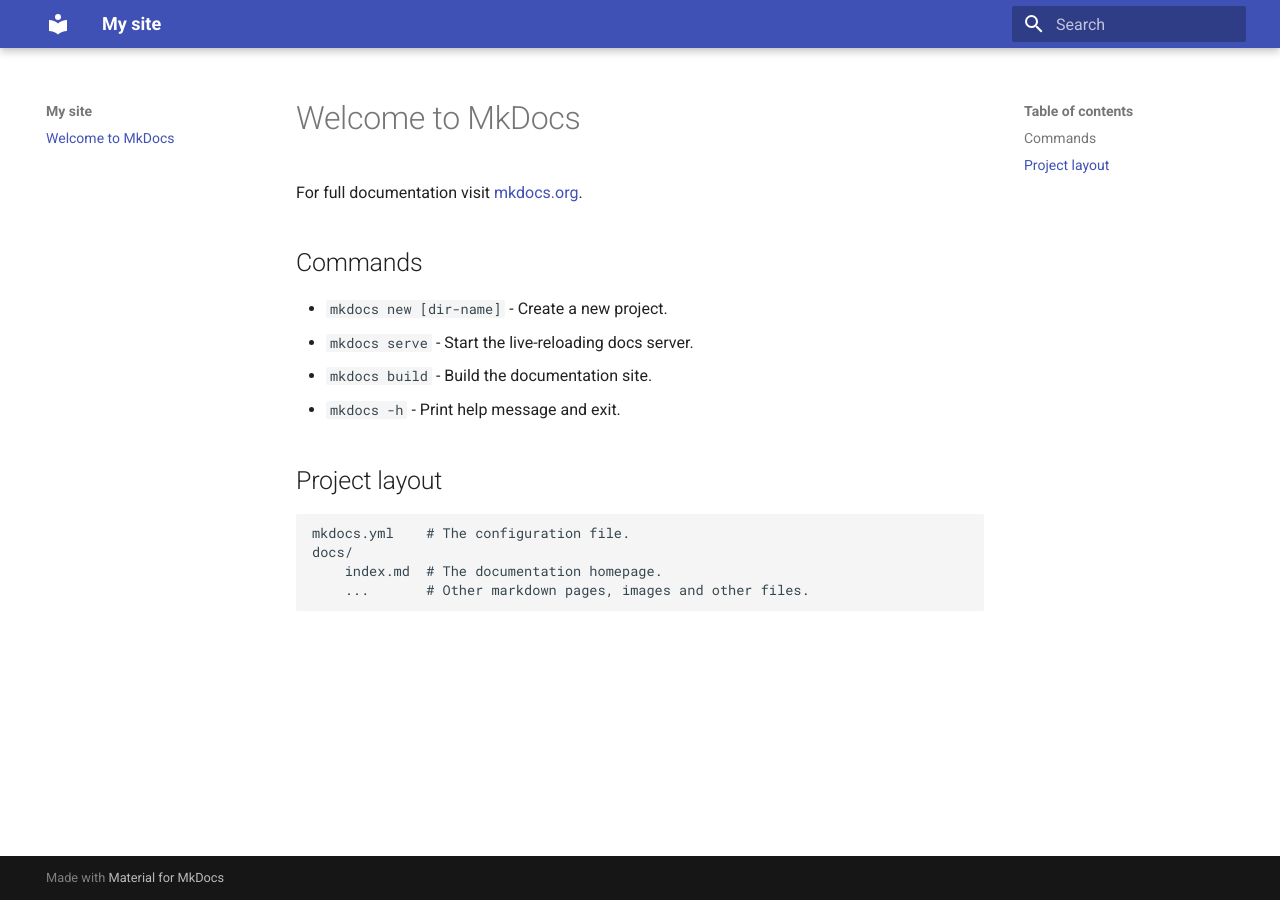
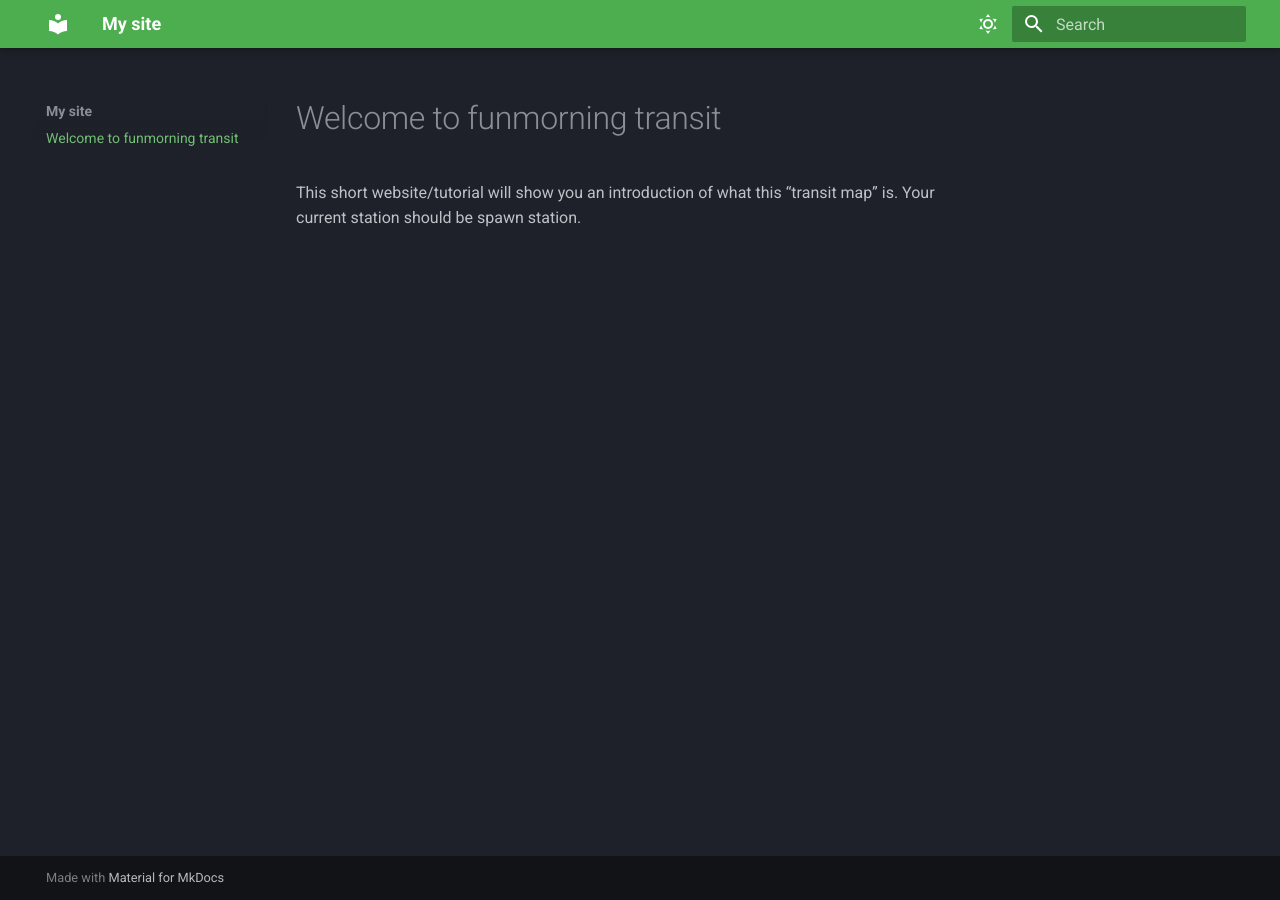
Before and after one commit to Funmoring46/FunmorningTransit, an MkDocs documentation site: the page built from docs/index.md, in a window 1280 px wide. Built offline with MkDocs 1.6.1 and Material for MkDocs 9.7.7, drawn with Linux system fonts in a browser that asks for light colours.

Commit message:
index and theme change

```diff
--- a/docs/index.md
+++ b/docs/index.md
@@ -1,17 +1,4 @@
-# Welcome to MkDocs
+# Welcome to funmorning transit
 
-For full documentation visit [mkdocs.org](https://www.mkdocs.org).
-
-## Commands
-
-* `mkdocs new [dir-name]` - Create a new project.
-* `mkdocs serve` - Start the live-reloading docs server.
-* `mkdocs build` - Build the documentation site.
-* `mkdocs -h` - Print help message and exit.
-
-## Project layout
-
-    mkdocs.yml    # The configuration file.
-    docs/
-        index.md  # The documentation homepage.
-        ...       # Other markdown pages, images and other files.
+This short website/tutorial will show you an introduction of what this “transit map” is.
+Your current station should be spawn station.
--- a/mkdocs.yml
+++ b/mkdocs.yml
@@ -2,3 +2,19 @@
 site_url: https://mydomain.org/mysite
 theme:
   name: material
+  palette:
+    # Dark Mode
+    - scheme: slate
+      toggle:
+        icon: material/weather-sunny
+        name: Dark mode
+      primary: green
+      accent: deep purple
+
+    # Light Mode
+    - scheme: default
+      toggle:
+        icon: material/weather-night
+        name: Light mode
+      primary: blue
+      accent: deep orange
```
